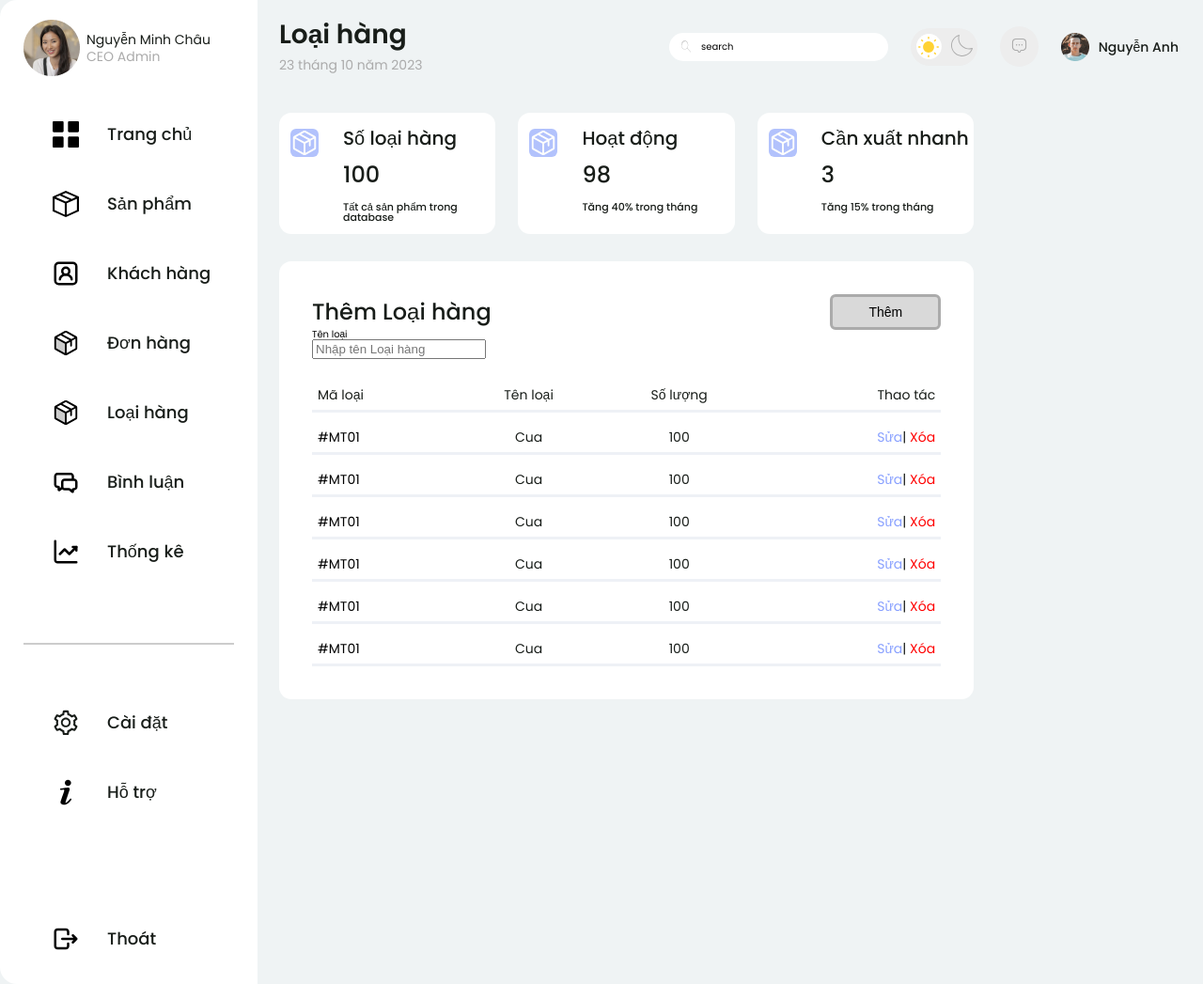
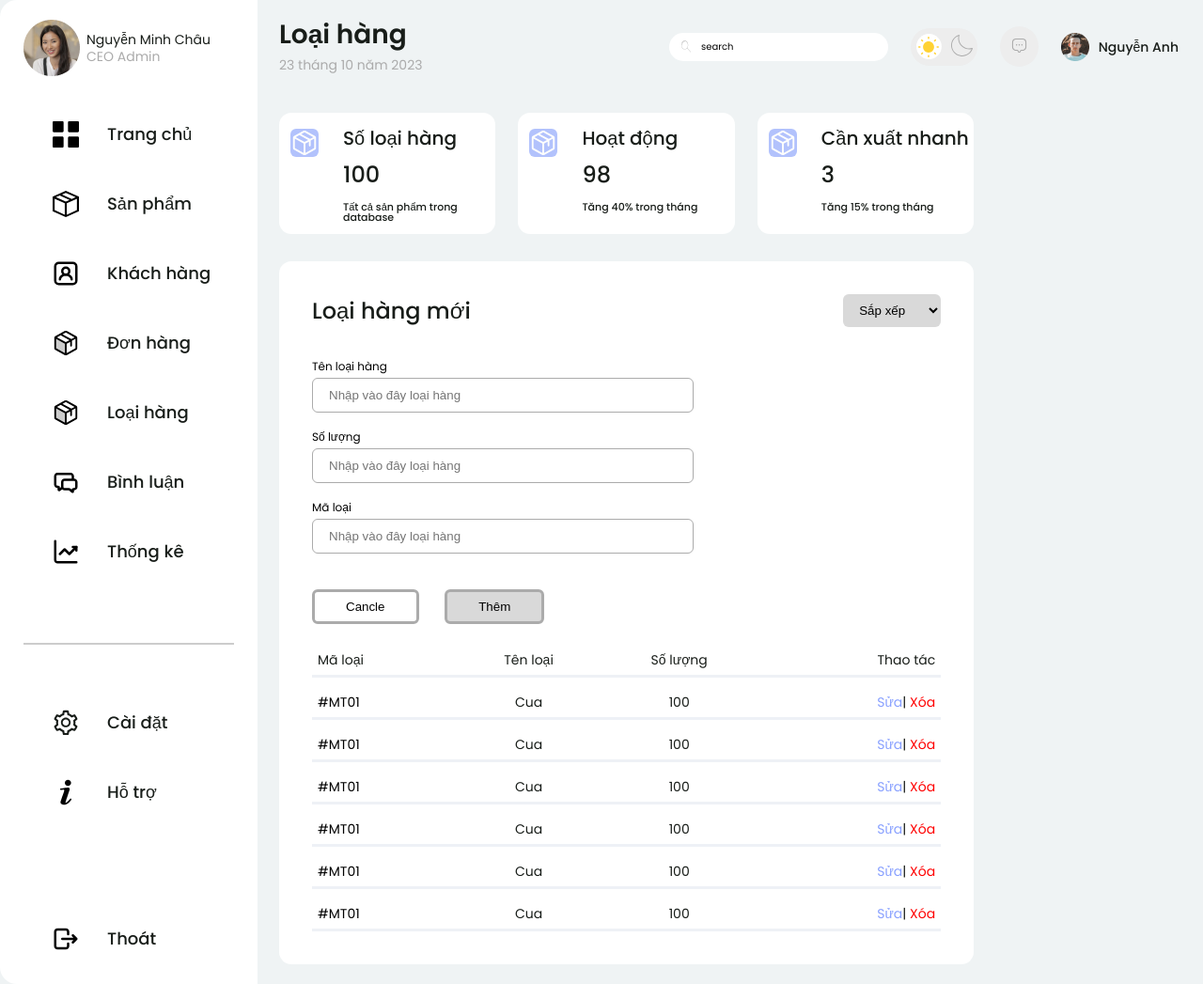
Before and after one commit to tuanhuynh0107/wd18031, a PHP site: page /html/add_loaihang_admin.html in a window 1280 px wide. Shown: the whole page at 94% size. Run offline with PHP 8.4, Linux system fonts and the light colour scheme.

Commit message:
update file add_loaihang_admin.html

```diff
--- a/assets/css/admin_quanli.css
+++ b/assets/css/admin_quanli.css
@@ -379,6 +379,18 @@ html {
     font-size: 1.4rem;
     font-weight: 400;
 }
+/* Form add thêm loại hàng */
+.form_group {
+    display: flex;
+    flex-wrap: wrap;
+    gap: 20px;
+    margin-top: 36px;
+
+}
+.form_group__title{
+    font-size: 1.2rem;
+    font-weight: 400;
+}
 
 
 /* table__packgeNew */
--- a/assets/css/input.css
+++ b/assets/css/input.css
@@ -54,3 +54,28 @@
 .form-group {
     gap: 20px;
 }
+
+/* form add loại hàng */
+
+.form_group__input{
+    padding: 10px 210px 10px 17px;
+    border-radius: 6px;
+    border: 0.5px solid #ABABAB;
+    margin-top: 6px;
+    outline: none;
+}
+
+.form_group__loaihang--Cancle{
+    padding: 8px 33px;
+    background: #fff;
+    border-radius: 6px;
+    border: 3px solid #ABABAB;
+    margin-right: 25px;
+    margin-top: 18px;
+}
+.form_group__loaihang--them{
+    padding: 8px 33px;
+    border-radius: 6px;
+    border: 3px solid #ABABAB;
+    background: #D9D9D9;
+}
--- a/html/add_loaihang_admin.html
+++ b/html/add_loaihang_admin.html
@@ -13,6 +13,7 @@
         href="https://fonts.googleapis.com/css2?family=Bricolage+Grotesque&family=Lato:wght@700&family=Poppins:ital,wght@0,100;0,200;0,300;0,400;0,500;0,600;0,700;0,800;0,900;1,100;1,200;1,300;1,400;1,500;1,600;1,700;1,800;1,900&display=swap"
         rel="stylesheet">
     <link rel="stylesheet" href="../assets/css/reset.css">
+    <link rel="stylesheet" href="../assets/css/input.css">
     <link rel="stylesheet" href="../assets/css/admin_quanli.css">
 </head>
 
@@ -316,21 +317,47 @@
                     </article>
                     <!-- code table loai hang o day -->
                     <article class="revenue">
-                        <form action="#" method="post">
-                            <div class="revenue__top row">
-                                <div class="revenue__top--title row">
-                                    <h4>Thêm Loại hàng</h4>
+                        <div class="revenue__top row">
+                            <div class="revenue__top--title row">
+                                <h4>Loại hàng mới</h4>
+                            </div>
+
+                            <select class="revenue__top--hendel">
+                                <option value="1">Sắp xếp</option>
+                                <option value="2">Tăng dần</option>
+                                <option value="3">Giảm dần</option>
+                            </select>
+                        </div>
+                        <!-- form  -->
+                        <form action="" method="post">
+                            <div class="form_group ">
+                                <div class="form_group__loaihang">
+                                    <label for="name_product" class="form_group__title">
+                                        Tên loại hàng <br>
+                                    </label>
+                                    <input type="text" class="form_group__input" id="name_product" name="" placeholder="Nhập vào đây loại hàng">
                                 </div>
-                                <a href="#">
-                                    <input type="submit" name="" class="revenue__top--sub" value="Thêm">
-                                </a>
-                           </div>
-                           <div class="revenue__input">
-                                <p class="revenue__input-title">Tên loại</p>
-                                <input type="text" name="" id="" class="revenue__input-tenloai" placeholder="Nhập tên Loại hàng">
-                           </div>
+                                <div class="form_group__loaihang">
+                                    <label for="name_product" class="form_group__title">
+                                        Số lượng <br>
+                                    </label>
+                                    <input type="text" class="form_group__input" id="name_product" name="" placeholder="Nhập vào đây loại hàng">
+                                </div>
+                                <div class="form_group__loaihang">
+                                    <label for="name_product" class="form_group__title">
+                                        Mã loại <br>
+                                    </label>
+                                    <input type="text" class="form_group__input" id="name_product" name="" placeholder="Nhập vào đây loại hàng">
+                                </div>
+                                <div class="form_group__loaihang">
+                                    <input type="submit" class="form_group__loaihang--Cancle" value="Cancle">
+                                    <input type="submit" class="form_group__loaihang--them" value="Thêm">
+                                </div>
+                                <span class="form-mes">
+
+                                </span>
+                            </div>
                         </form>
-
                         <table class="table__packgeNew">
                             <thead>
                                 <tr>
```
Also changed, not shown: html/text.html (+38 -0 lines).
